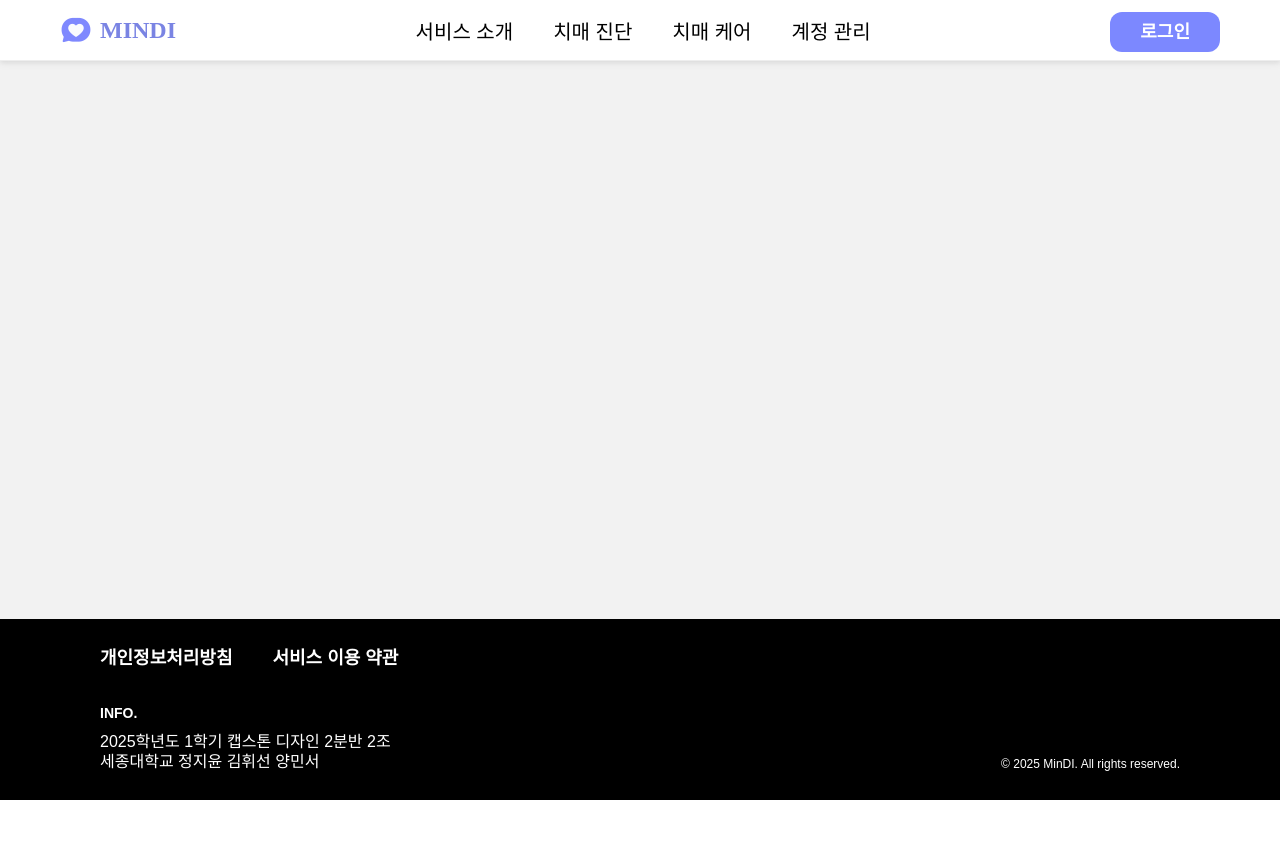
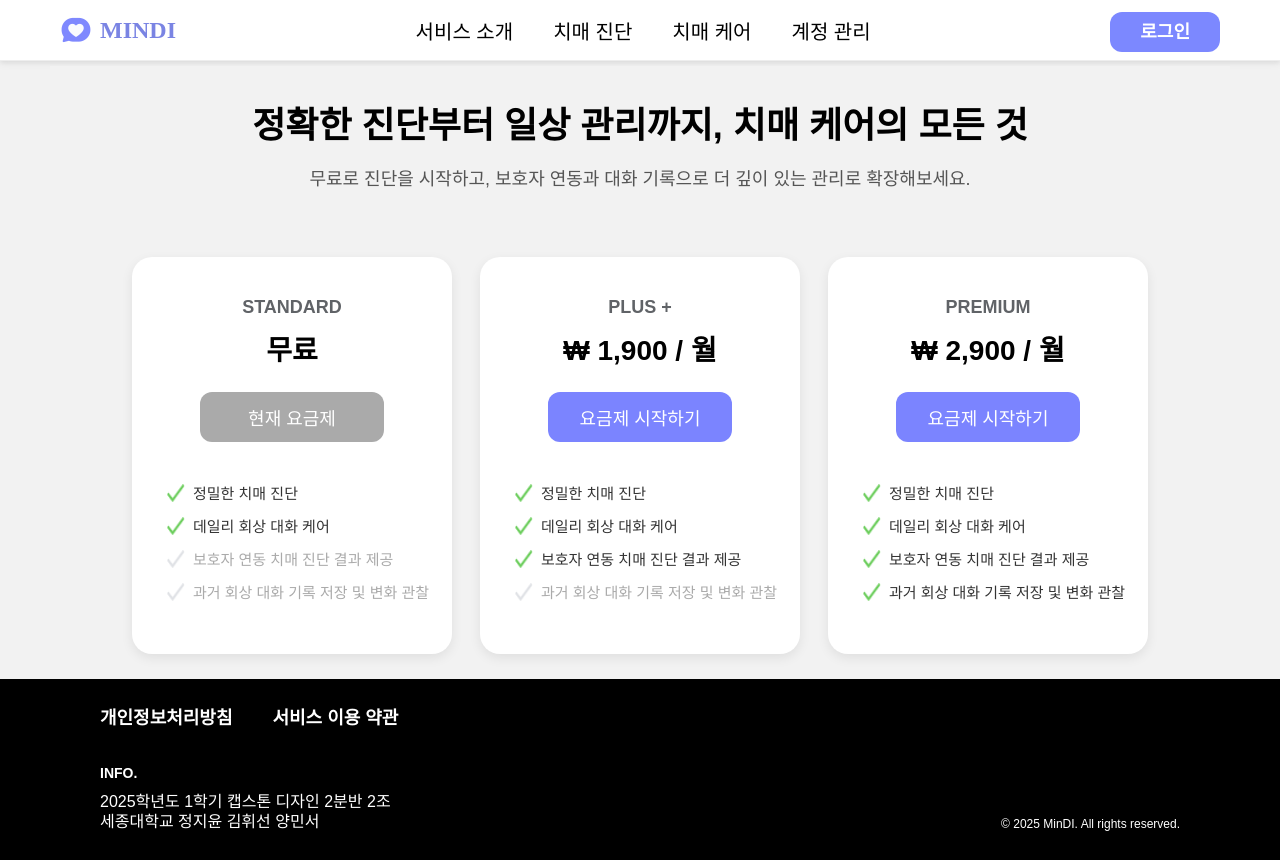
Before and after one commit to just-stopyoon/25-Capstone-FE, a React (Create React App) app: page /subscribe in a window 1280 px wide. Before the commit the page ends 800 px from the top, so only its background shows below. Built offline with nearby package versions, Linux system fonts and the light colour scheme; a web font is replaced by a local one.

Commit message:
feat : 구독 페이지 생성

```diff
--- a/src/App.jsx
+++ b/src/App.jsx
@@ -8,9 +8,11 @@ import { CareProvider } from './context/CareContext';
 
 import Home from './pages/start/Home';
 import About from './pages/start/About';
-import Account from './pages/start/Account';
 import Login from './pages/start/Login';
 import SignUp from './pages/start/SignUp';
+
+import Account from './pages/start/Account';
+import Subscribe from './pages/start/Account/Subscribe';
 
 import Diagnosis from './pages/diagnosis/Diagnosis';
 import ConversationPage from './pages/diagnosis/conversation/ConversationPage';
@@ -32,9 +34,11 @@ export default function App() {
               <Routes>
               <Route path="/" element={<Home />} />
               <Route path="/about" element={<About />} />
-              <Route path="/account" element={<Account />} />
               <Route path="/login" element={<Login />} />
               <Route path="/signup" element={<SignUp />} />
+
+              <Route path="/account" element={<Account />} />
+              <Route path="/subscribe" element={<Subscribe />} />
 
               <Route path="/diagnosis" element={<Diagnosis />} />
               <Route path="/conversation/:id" element={<ConversationPage />} />
--- a/src/pages/start/Account.css
+++ b/src/pages/start/Account.css
@@ -207,36 +207,41 @@
 }
 
 /* 치매 관리 카드 */
-.care-card {
+.account-care-card {
   flex: 1;
   min-width: 300px;
   background-color: white;
   border-radius: 20px;
-  padding: 30px 40px;
+  padding: 20px 40px;
   box-shadow: 0 0 10px rgba(0, 0, 0, 0.05);
   display: flex;
   flex-direction: column;
   justify-content: space-between;
+  gap : 0px;
 }
 
-.care-card-header h3 {
+.account-care-card-header h3 {
   font-size: 24px;
   font-weight: 700;
-  margin: 0 0 20px 0;
+  margin: 0;
 }
 
-.care-progress {
+/* 오타 수정 및 여백 제거 */
+.account-care-progress {
   font-size: 22px;
   color: #333;
-  margin-bottom: 40px;
+  margin: 0;
+  padding: 0;
   text-align: center;
 }
 
-.care-progress .highlight {
+
+.account-care-progress .highlight {
   font-size: 28px;
   color: #7C88FF;
   font-weight: 700;
 }
+
 
 /* 버튼 */
 .track-button {
@@ -258,8 +263,12 @@
   background-color: #5e6ce6;
 }
 
-.care-card-body {
+.account-care-card-body {
   display: flex;
   flex-direction: column;
-  align-items: center; /* 내부 요소 가운데 정렬 */
+  align-items: center;
+  justify-content: center;  /* ✅ 추가: 세로 정렬 */
+  gap: 8px; /* ✅ 적당한 간격으로 조절 (0도 가능) */
+  margin: 0; /* ✅ 꼭 명시 */
+  padding: 0;
 }
--- a/src/pages/start/Account.jsx
+++ b/src/pages/start/Account.jsx
@@ -1,18 +1,18 @@
 import React, { useState } from "react";
+import { useNavigate } from "react-router-dom"; // ✅ 추가
 import "./Account.css";
 import mindy from "../../images/mindy.png";
-import EditModal from "./Account/EditModal"; // 모달 컴포넌트 import
+import EditModal from "./Account/EditModal";
 
 export default function Account() {
-  const [showModal, setShowModal] = useState(false); // 모달 상태
+  const [showModal, setShowModal] = useState(false);
+  const navigate = useNavigate(); // ✅ 추가
 
   return (
     <div className="account-page">
-      {/* 모달창 */}
       {showModal && <EditModal onClose={() => setShowModal(false)} />}
 
       <div className="account-wrapper">
-        {/* 상단 카드 */}
         <div className="account-card">
           <div className="account-left">
             <img src={mindy} alt="프로필 캐릭터" className="profile-image" />
@@ -28,8 +28,19 @@ export default function Account() {
               </div>
             </div>
           </div>
+
           <div className="account-actions">
-            <a href="#" className="action-link">구독 관리 →</a>
+            <a
+              href="#"
+              className="action-link"
+              onClick={(e) => {
+                e.preventDefault();
+                navigate("/subscribe"); // ✅ 경로 이동
+              }}
+            >
+              구독 관리 →
+            </a>
+
             <a
               href="#"
               className="action-link"
@@ -43,9 +54,7 @@ export default function Account() {
           </div>
         </div>
 
-        {/* 진단 결과 + 관리 카드 */}
         <div className="account-section-grid">
-          {/* 치매 진단 결과 카드 */}
           <div className="result-card">
             <div className="result-header">
               <h3>치매 진단 결과</h3>
@@ -71,15 +80,14 @@ export default function Account() {
             </div>
           </div>
 
-          {/* 치매 관리 카드 */}
-          <div className="care-card">
-            <div className="care-card-header">
+          <div className="account-care-card">
+            <div className="account-care-card-header">
               <h3>치매 관리</h3>
             </div>
-            <div className="care-card-body">
-              <p className="care-progress">
-                <strong className="highlight">32일째</strong> 진행 중
-              </p>
+            <div className="account-care-card-body">
+                 <div className="account-care-progress">
+                 <span className="highlight">32일째</span> 진행 중
+                </div>
               <div className="button-wrapper">
                 <button className="track-button">대화 내용 추적 결과 보기</button>
               </div>
--- /dev/null
+++ b/src/pages/start/Account/Subscribe.css
@@ -0,0 +1,116 @@
+.subscribe-page {
+  padding: 20px 24px;
+  text-align: center;
+  font-family: 'Pretendard', sans-serif;
+  background-color: #F2F2F2;
+}
+
+.subscribe-title {
+  font-size: 36px;
+  font-weight: 700;
+  margin-top: 10px;
+  margin-bottom: 8px;
+}
+
+.subscribe-subtitle {
+  font-size: 18px;
+  font-weight: 500;
+  color: #555;
+  line-height : 1.5;
+  margin-bottom: 64px;
+}
+/* 카드 전체 배치 */
+.plan-container {
+  display: flex;
+  justify-content: center;
+  flex-wrap: wrap;
+  gap: 28px;
+}
+
+/* 개별 카드 */
+.plan-card {
+  width: 280px;
+  background-color: white;
+  border-radius: 20px;
+  padding: 40px 20px;
+  box-shadow: 0 4px 12px rgba(0, 0, 0, 0.08);
+  display: flex;
+  flex-direction: column;
+  align-items: center;
+}
+
+.plan-type {
+  font-size: 18px;
+  font-weight: 600;
+  margin : 0px;
+  margin-bottom : 5px;
+  color: #606367;
+}
+
+.plan-price {
+  font-size: 28px;
+  font-weight: 700;
+  margin-top : 5px;
+  margin-bottom: 24px;
+  color: #000;
+}
+
+/* 현재 요금제 버튼 */
+.current-plan {
+  padding: 12px 48px;
+  font-size: 18px;
+    font-weight : 400;
+  background-color: #aaa;
+  color: white;
+  border: none;
+  border-radius: 12px;
+  margin-bottom: 40px;
+  cursor: default;
+}
+
+/* 시작하기 버튼 */
+.start-button {
+  padding: 12px 32px;
+  font-size: 18px;
+  font-weight : 400;
+  background-color: #7B84FF;
+  color: white;
+  border: none;
+  border-radius: 12px;
+  margin-bottom: 40px;
+  cursor: pointer;
+  transition: background-color 0.2s ease;
+}
+
+.start-button:hover {
+  background-color: #5f6de0;
+}
+
+/* 기능 목록 */
+.plan-features {
+  list-style: none;
+  padding-left: 30px;
+  margin: 0;
+  width: 100%;
+  text-align: left;
+}
+
+.plan-features li {
+  display: flex;
+  align-items: center;
+  gap: 8px;
+  font-size: 15px;
+  font-weight : 500;
+  margin-bottom: 12px;
+  color: #333;
+}
+
+.plan-features li img {
+  width: 18px;
+  height: 18px;
+}
+
+/* 사용할 수 없는 기능 비활성화 */
+.plan-features .disabled {
+  color: #aaa;
+}
--- /dev/null
+++ b/src/pages/start/Account/Subscribe.jsx
@@ -0,0 +1,54 @@
+import React from "react";
+import "./Subscribe.css";
+import canIcon from "../../../images/can.png";
+import cantIcon from "../../../images/cant.png";
+
+export default function Subscribe() {
+  return (
+    <div className="subscribe-page">
+      <h1 className="subscribe-title">정확한 진단부터 일상 관리까지, 치매 케어의 모든 것</h1>
+      <p className="subscribe-subtitle">무료로 진단을 시작하고, 보호자 연동과 대화 기록으로 더 깊이 있는 관리로 확장해보세요.</p>
+
+      <div className="plan-container">
+        {/* STANDARD 요금제 */}
+        <div className="plan-card">
+          <h3 className="plan-type">STANDARD</h3>
+          <p className="plan-price">무료</p>
+          <button className="current-plan">현재 요금제</button>
+          <ul className="plan-features">
+            <li><img src={canIcon} alt="가능" /> 정밀한 치매 진단</li>
+            <li><img src={canIcon} alt="가능" /> 데일리 회상 대화 케어</li>
+            <li className="disabled"><img src={cantIcon} alt="불가능" /> 보호자 연동 치매 진단 결과 제공</li>
+            <li className="disabled"><img src={cantIcon} alt="불가능" /> 과거 회상 대화 기록 저장 및 변화 관찰</li>
+          </ul>
+        </div>
+
+        {/* PLUS 요금제 */}
+        <div className="plan-card plus">
+          <h3 className="plan-type">PLUS +</h3>
+          <p className="plan-price">₩ 1,900 / 월</p>
+          <button className="start-button">요금제 시작하기</button>
+          <ul className="plan-features">
+            <li><img src={canIcon} alt="가능" /> 정밀한 치매 진단</li>
+            <li><img src={canIcon} alt="가능" /> 데일리 회상 대화 케어</li>
+            <li><img src={canIcon} alt="가능" /> 보호자 연동 치매 진단 결과 제공</li>
+            <li className="disabled"><img src={cantIcon} alt="불가능" /> 과거 회상 대화 기록 저장 및 변화 관찰</li>
+          </ul>
+        </div>
+
+        {/* PREMIUM 요금제 */}
+        <div className="plan-card premium">
+          <h3 className="plan-type">PREMIUM</h3>
+          <p className="plan-price">₩ 2,900 / 월</p>
+          <button className="start-button">요금제 시작하기</button>
+          <ul className="plan-features">
+            <li><img src={canIcon} alt="가능" /> 정밀한 치매 진단</li>
+            <li><img src={canIcon} alt="가능" /> 데일리 회상 대화 케어</li>
+            <li><img src={canIcon} alt="가능" /> 보호자 연동 치매 진단 결과 제공</li>
+            <li><img src={canIcon} alt="가능" /> 과거 회상 대화 기록 저장 및 변화 관찰</li>
+          </ul>
+        </div>
+      </div>
+    </div>
+  );
+}
--- a/src/pages/start/Home.css
+++ b/src/pages/start/Home.css
@@ -195,7 +195,7 @@
 }
 
 .care-card {
-  background-color: #D1E7EE;
+  background-color: #A8D8EA;
 }
 
 .card h4 {
```
Also changed, not shown: src/images/can.png (added), src/images/cant.png (added).
